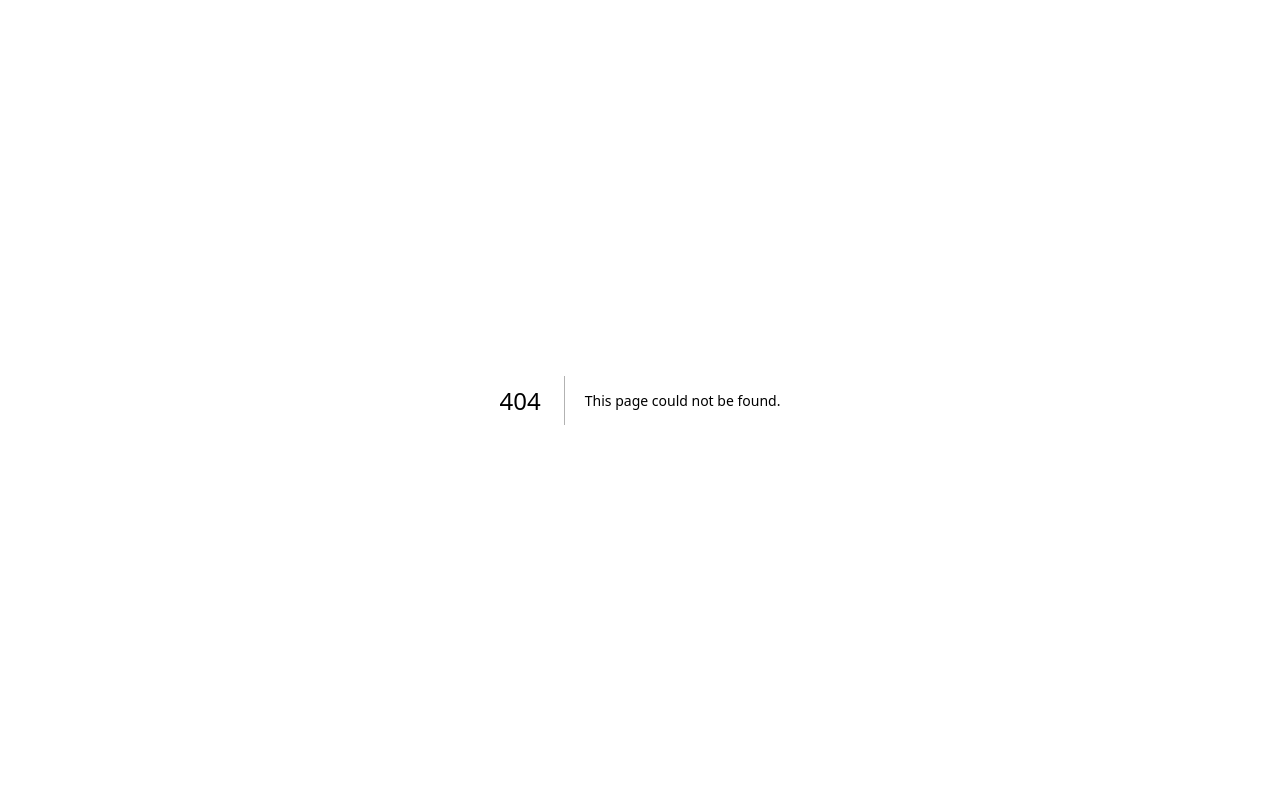
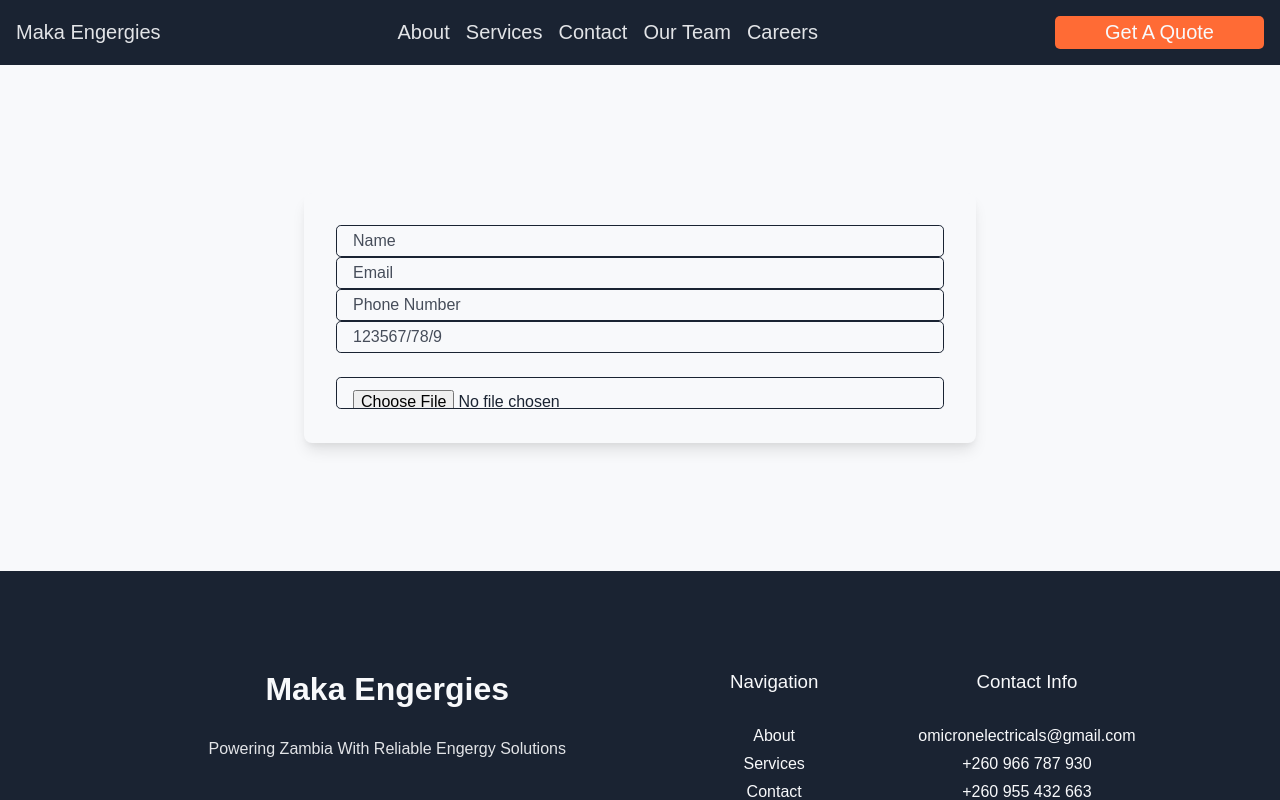
Before and after one commit to nkowanitemwani/makaenergiesdotcom, a Next.js app: page /pages/apply in a window 1280 px wide. Before the commit this address had no page. Shown: the top 800 px of the page. Built offline with nearby package versions, Linux system fonts and the light colour scheme.

Commit message:
initial apply page setup

```diff
--- /dev/null
+++ b/src/app/components/forms/careerform/index.js
@@ -0,0 +1,156 @@
+"use client";
+
+import styles from "./carrerform.module.css"
+import formStyle from "../quoteform/quoteform.module.css"
+import { useState } from "react";
+import Button from "../../button";
+import Alert from "../../alert";
+import { ThumbsUp,ThumbsDown } from "lucide-react";
+
+
+
+export default function CareerForm (){
+
+    const [agreedToPrivacy, setAgreedToPrivacy] = useState(false);
+    const [isSubmitting,setIsSubmitting] = useState(false);
+    const [showAlertSuccess,setShowAlertSuccess] = useState(false);
+    const [showAlertFail,setShowAlertFail] = useState(false);
+
+
+    const [formData,setFormData] = useState({
+        name:"",
+        email: "",
+        phone:"",
+        nrc:"",
+        address:"",
+        cv: null
+
+    });
+
+
+
+   const handleInputChange = (e) => {
+    const { name, value, files } = e.target;
+
+    // If the input is a file input, store the file instead of a string
+    if (files) {
+      setFormData((prev) => ({
+        ...prev,
+        [name]: files[0] // store the first selected file
+      }));
+    } else {
+          let newValue = value;
+
+    // For NRC input, auto-insert slashes
+    if (name === "nrc") {
+      // Remove anything that's not a digit
+      newValue = newValue.replace(/\D/g, "");
+
+      // Insert slashes after 6th and 8th digit
+      if (newValue.length > 6) {
+        newValue = newValue.slice(0, 6) + "/" + newValue.slice(6);
+      }
+      if (newValue.length > 9) {
+        newValue = newValue.slice(0, 9) + "/" + newValue.slice(9);
+      }
+    }
+
+      setFormData((prev) => ({
+        ...prev,
+        [name]: value
+      }));
+    }
+  };
+
+
+const handleSubmit = async (e) => {
+    e.preventDefault();
+
+   if (!agreedToPrivacy) {
+      alert('Please agree to the privacy policy');
+      return;
+    }
+
+    setIsSubmitting(true);
+}
+
+
+
+
+
+
+
+
+
+
+
+
+
+
+
+
+
+
+
+
+
+
+
+
+
+    return(
+        <div className={formStyle.container}>
+         <div className={formStyle.wrapper}>
+          <div className={formStyle.formCard}>
+            <form onSubmit={handleSubmit} className={formStyle.form}>
+                <div className={styles.infoSection}>
+                                  <input
+                type="text"
+                name="name"
+                placeholder="Name"
+                value={formData.name}
+                onChange={handleInputChange}
+                required
+              />
+              <input
+                type="email"
+                name="email"
+                placeholder="Email"
+                value={formData.email}
+                onChange={handleInputChange}
+                required
+              />
+              <input
+                type="text"
+                name="phone"
+                placeholder="Phone Number"
+                value={formData.phone}
+                onChange={handleInputChange}
+                required
+              />
+              <input
+                type="text"
+                name="nrc"
+                placeholder="123567/78/9"
+                value={formData.nrc}
+                onChange={handleInputChange}
+                maxLength={11}
+              />
+                </div>
+
+            <div className={styles.cvinput}>
+                <input
+                type="file"
+                name="cv"
+                accept="application/pdf"
+                onChange={handleInputChange}
+                required></input>
+            </div>
+            </form>
+
+          </div>
+         </div>
+
+        </div>
+    );
+}
--- /dev/null
+++ b/src/app/pages/apply/page.js
@@ -0,0 +1,17 @@
+import styles from "./apply.module.css"
+import HomeNav from "@/app/components/navbar"
+import Footer from "@/app/components/footer"
+import CareerForm from "@/app/components/forms/careerform";
+
+
+export default function ApplyPage(){
+    return(
+        <main>
+            <HomeNav style={{background : "#1a2332"}}></HomeNav>
+            <section>
+                <CareerForm></CareerForm>
+            </section>
+            <Footer></Footer>
+        </main>
+    );
+}
```
Also changed, not shown: src/app/components/forms/careerform/carrerform.module.css (added), src/app/pages/apply/apply.module.css (added).
